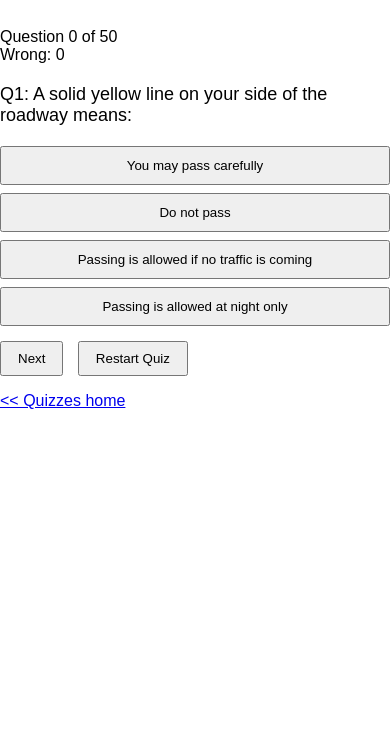
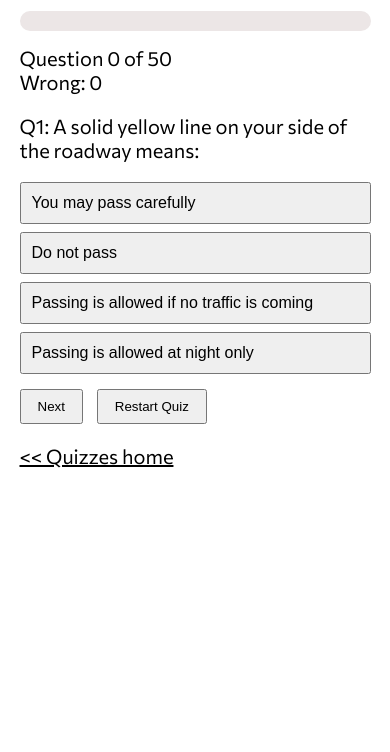
Before and after one commit to alannarisse/quizzes, a plain HTML site: page dmv-practice/index.html in a window 390 px wide. Shown: the part 92-844 px from the top of the page. Drawn offline with Linux system fonts and the light colour scheme.

Commit message:
fixed mobile

```diff
--- a/capm-practice/style.css
+++ b/capm-practice/style.css
@@ -1,7 +1,19 @@
 body {
-  font-family: Arial, sans-serif;
-  max-width: 700px;
+  font-family: Commissioner, sans-serif;
   margin: 20px auto;
+}
+
+a {
+  color: black;
+}
+
+a:hover {
+  color: rgb(199, 4, 199);
+}
+
+.wrapper {
+  width: 80vw;
+  margin: auto;
 }
 
 .question {
@@ -14,6 +26,9 @@ body {
   margin: 8px 0;
   padding: 10px;
   width: 100%;
+  text-align: left;
+  font-size: 1rem;
+  color: black;
 }
 
 .feedback {
@@ -54,3 +69,9 @@ body {
   margin-right: 10px;
   padding: 8px 16px;
 }
+
+@media only screen and (max-width: 968px) {
+  .wrapper {
+    width: 90vw;
+  }
+}
--- a/dmv-practice/index.html
+++ b/dmv-practice/index.html
@@ -3,7 +3,11 @@
 
 <head>
   <meta charset="UTF-8">
+  <meta name="viewport" content="width=device-width, initial-scale=1.0">
   <title>DMV Quiz</title>
+  <link rel="preconnect" href="https://fonts.googleapis.com">
+  <link rel="preconnect" href="https://fonts.gstatic.com" crossorigin>
+  <link href="https://fonts.googleapis.com/css2?family=Commissioner:wght@100..900&display=swap" rel="stylesheet">
   <link rel="stylesheet" href="style.css">
   <style>
 
@@ -11,11 +15,13 @@
 </head>
 
 <body>
+  <div class="wrapper">
     <h1>DMV Practice Quiz</h1>
     <div class="progress-container">
       <div class="progress-bar" id="progressBar"></div>
+    </div>
     <div id="place"></div>
-  </div>
+
     <div id="quiz"></div>
     <div id="score"></div>
     <div class="nav-buttons">
@@ -28,6 +34,7 @@
           << Quizzes home</a>
       </p>
     </footer>
+  </div>
   <script src="script.js"></script>
 
 </body>
--- a/dmv-practice/style.css
+++ b/dmv-practice/style.css
@@ -1,11 +1,24 @@
 body {
-  font-family: Arial, sans-serif;
-  max-width: 700px;
+  font-family: Commissioner, sans-serif;
   margin: 20px auto;
+  font-size: 20px;
+}
+
+a {
+  color: black;
+}
+
+a:hover {
+  color: rgb(199, 4, 199);
+}
+
+.wrapper {
+  width: 80vw;
+  max-width: 1024px;
+  margin: auto;
 }
 
 .question {
-  font-size: 18px;
   margin: 20px 0;
 }
 
@@ -14,6 +27,9 @@ body {
   margin: 8px 0;
   padding: 10px;
   width: 100%;
+  text-align: left;
+  color: black;
+  font-size: 1rem;
 }
 
 .feedback {
@@ -35,7 +51,8 @@ body {
 .progress-container {
   width: 100%;
   margin: 15px 0;
-
+  background-color: #ece6e6;
+  border-radius: 10px;
 }
 
 .progress-bar {
@@ -43,7 +60,7 @@ body {
   background: #4caf50;
   width: 0%;
   border-radius: 10px;
-  margin-bottom: 20px;
+  margin-bottom: 0px;
 }
 
 .nav-buttons {
@@ -54,3 +71,9 @@ body {
   margin-right: 10px;
   padding: 8px 16px;
 }
+
+@media only screen and (max-width: 968px) {
+  .wrapper {
+    width: 90vw;
+  }
+}
--- a/parapro-practice/style.css
+++ b/parapro-practice/style.css
@@ -1,11 +1,24 @@
 body {
-  font-family: Arial, sans-serif;
-  max-width: 700px;
+  font-family: Commissioner, sans-serif;
   margin: 20px auto;
+  font-size: 20px;
+}
+
+a {
+  color: black;
+}
+
+a:hover {
+  color: rgb(199, 4, 199);
+}
+
+.wrapper {
+  width: 80vw;
+  margin: auto;
 }
 
 .question {
-  font-size: 18px;
+  font-size: 1rem;
   margin: 20px 0;
 }
 
@@ -14,6 +27,9 @@ body {
   margin: 8px 0;
   padding: 10px;
   width: 100%;
+  text-align: left;
+  font-size: 1rem;
+  color: black;
 }
 
 .feedback {
@@ -54,3 +70,9 @@ body {
   margin-right: 10px;
   padding: 8px 16px;
 }
+
+@media only screen and (max-width: 968px) {
+  .wrapper {
+    width: 90vw;
+  }
+}
```
Also changed, not shown: capm-practice/index.html (+6 -1 lines), parapro-practice/index.html (+11 -2 lines). Lines whose indentation alone changed are shown as unchanged.
